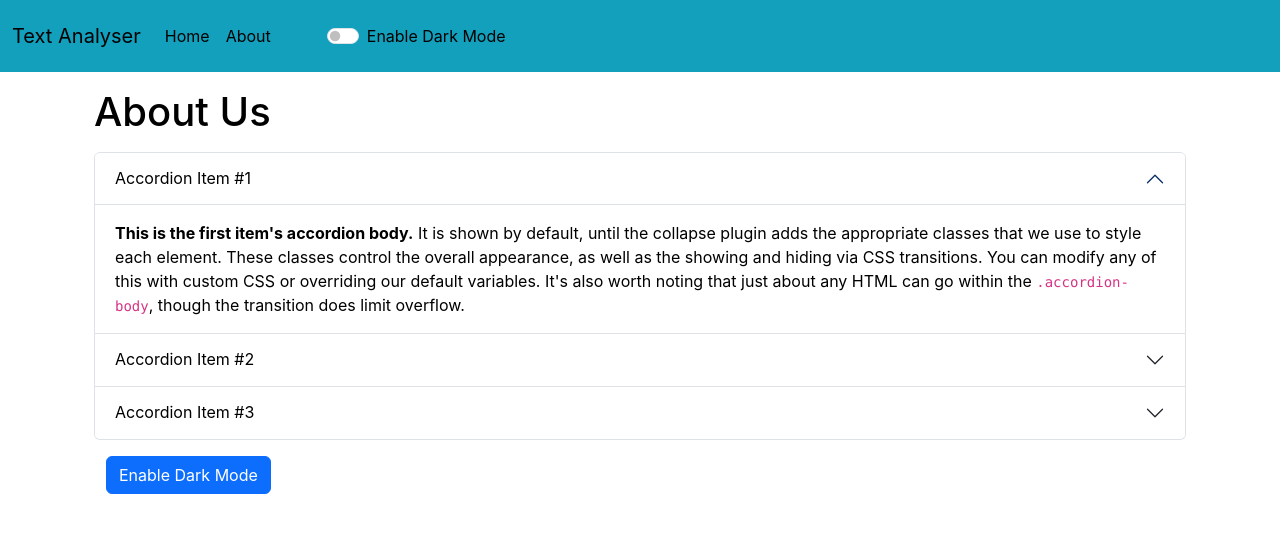
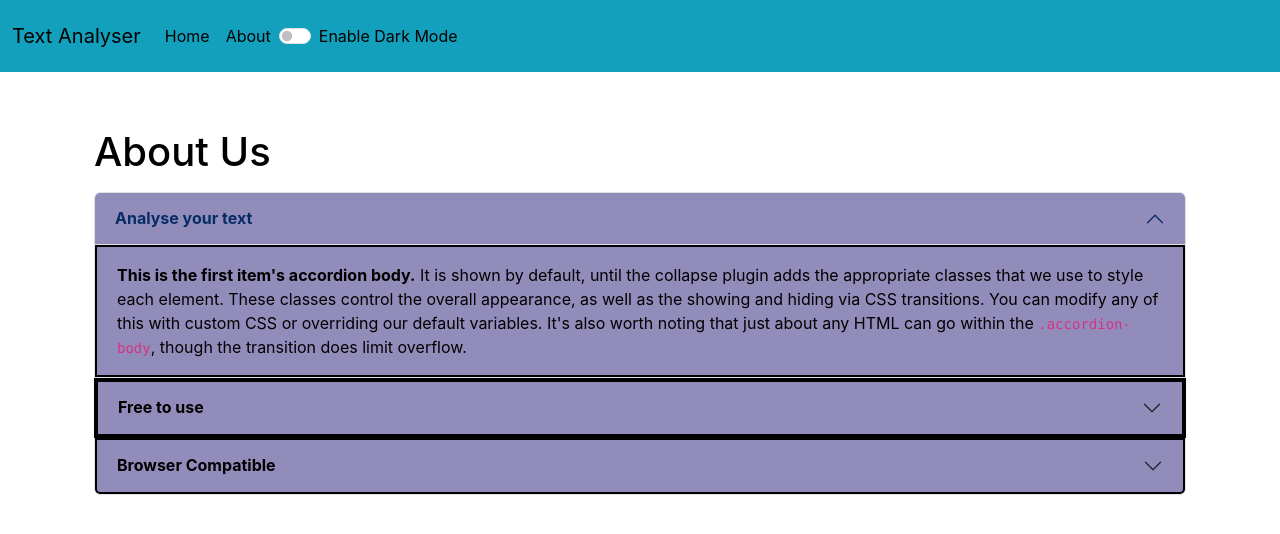
Before and after one commit to Prakhar0202/TextAnalyser, a React (Create React App) app: page /About in a window 1280 px wide. Shown: the top 534 px of the page. Built offline with nearby package versions, Linux system fonts and the light colour scheme.

Commit message:
fixed bugs

```diff
--- a/src/App.js
+++ b/src/App.js
@@ -3,7 +3,7 @@ import Navbar from "./components/Navbar";
 import TextForm from "./components/TextForm";
 import React, { useState } from "react";
 import Alert from "./components/Alert";
-import { BrowserRouter as Router, Routes, Route, Link } from "react-router-dom";
+import { BrowserRouter as Router, Routes, Route } from "react-router-dom";
 import About from "./components/About";
 
 function App() {
@@ -51,7 +51,7 @@ function App() {
                 />
               }
             />
-            <Route exact path="/About" element={<About />} />
+            <Route exact path="/About" element={<About mode={mode} />} />
           </Routes>
         </div>
       </Router>
--- a/src/components/About.js
+++ b/src/components/About.js
@@ -1,40 +1,26 @@
 import React, {useState} from 'react'
 
-export default function About() {
+export default function About(props) {
 
-    const [myStyle, setMyStyle] = useState({
-        color: 'black',
-        backgroundColor: 'white'
-    })
-    const [btntext, setBtnText] = useState("Enable Dark Mode")
-
-    const toggleStyle = ()=>{
-        if(myStyle.color === 'black'){
-            setMyStyle({
-                color: 'white',
-                backgroundColor: 'black',
-                border: '1px solid white'
-
-            })
-            setBtnText("Enable Light Mode")
-        }
-        else{
-            setMyStyle({
-                color: 'black',
-                backgroundColor: 'white'
-            })
-            setBtnText("Enable Dark Mode");
-        }
-    }
+    // const [myStyle, setMyStyle] = useState({
+    //     color: 'black',
+    //     backgroundColor: 'white'
+    // })
+   let myStyle = {
+    color: props.mode === 'dark'?'white':'black',
+    backgroundColor: props.mode === 'dark'?'#165497':'#928cbb',
+    border : "2px solid",
+    borderColor: props.mode === 'dark'?'white':'black'
+   }
 
     return (
-        <div className="container" style={myStyle}>
+        <div className="container" style={{color: props.mode === 'dark'?'white':'black'}}>
             <h1 className="my-3">About Us</h1>
             <div className="accordion" id="accordionExample">
                 <div className="accordion-item">
                     <h2 className="accordion-header" id="headingOne">
-                    <button className="accordion-button" type="button" style={myStyle} data-bs-toggle="collapse" data-bs-target="#collapseOne" aria-expanded="true" aria-controls="collapseOne">
-                        Accordion Item #1
+                    <button className="accordion-button" type="button" style={{backgroundColor: props.mode === 'dark'?'#165497':'#928cbb'}} data-bs-toggle="collapse" data-bs-target="#collapseOne" aria-expanded="true" aria-controls="collapseOne">
+                      <strong>Analyse your text</strong>
                     </button>
                     </h2>
                     <div id="collapseOne" className="accordion-collapse collapse show" aria-labelledby="headingOne" data-bs-parent="#accordionExample">
@@ -46,7 +32,7 @@ export default function About() {
                 <div className="accordion-item" style={myStyle}>
                     <h2 className="accordion-header" id="headingTwo">
                     <button className="accordion-button collapsed" style={myStyle} type="button" data-bs-toggle="collapse" data-bs-target="#collapseTwo" aria-expanded="false" aria-controls="collapseTwo">
-                        Accordion Item #2
+                        <strong>Free to use</strong>
                     </button>
                     </h2>
                     <div id="collapseTwo" className="accordion-collapse collapse" aria-labelledby="headingTwo" data-bs-parent="#accordionExample">
@@ -58,7 +44,7 @@ export default function About() {
                 <div className="accordion-item">
                     <h2 className="accordion-header" id="headingThree">
                     <button className="accordion-button collapsed" style={myStyle} type="button" data-bs-toggle="collapse" data-bs-target="#collapseThree" aria-expanded="false" aria-controls="collapseThree">
-                        Accordion Item #3
+                        <strong>Browser Compatible</strong>
                     </button>
                     </h2>
                     <div id="collapseThree" className="accordion-collapse collapse" aria-labelledby="headingThree" data-bs-parent="#accordionExample">
@@ -68,9 +54,6 @@ export default function About() {
                     </div>
                 </div>
             </div>
-            <div className="container my-3">
-                <button onClick={toggleStyle} type="button" className="btn btn-primary">{btntext}</button>
-            </div>
         </div>
     )
 }
--- a/src/components/Alert.js
+++ b/src/components/Alert.js
@@ -8,11 +8,11 @@ const capitalize = (word)=>{
 }
 
   return (
-
-     props.alert&& <div className="alert alert-success alert-dismissible fade show" role="alert">
+   <div style={{height :'40px' }}>
+    { props.alert&& <div className="alert alert-success alert-dismissible fade show" role="alert">
  <strong>{capitalize(props.alert.type)}</strong> : {props.alert.msg}
   <button type="button" className="btn-close" data-bs-dismiss="alert" aria-label="Close"></button>
+</div>}
 </div>
-
   )
 }
--- a/src/components/Navbar.js
+++ b/src/components/Navbar.js
@@ -17,11 +17,10 @@ export default function Navbar(props) {
             <Link className="nav-link active" aria-current="page" style = {{color: props.mode==='dark'?'white':'black'}} to="/">Home</Link>
           </li>
           <li className="nav-item">
-
-          <Link to='About/' className="nav-link" style = {{color: props.mode==='dark'?'white':'black'}} >{props.aboutText}</Link>
+            <Link className="nav-link" style = {{color: props.mode==='dark'?'white':'black'}} to="/About">{props.aboutText}</Link>
          </li>
         </ul>
-          <div className="form-check form-switch my-3 mx-5">
+          <div className="form-check form-switch my-3 ">
   <input className="form-check-input " onClick={props.toggleMode} type="checkbox" role="switch" id="flexSwitchCheckDefault"/>
   <label className="form-check-label" style = {{color: props.mode==='dark'?'white':'black'}} htmlFor="flexSwitchCheckDefault">Enable Dark Mode</label>
 </div>
--- a/src/components/TextForm.js
+++ b/src/components/TextForm.js
@@ -5,43 +5,43 @@ export default function TextForm(props) {
   const handleUpClick = () => {
     let newText = text.toUpperCase();
     setText(newText);
-    props.showAlert("Converted to UpperCase","success")
+    props.showAlert("Converted to UpperCase", "success");
   };
 
   const handleLowClick = () => {
     let newText = text.toLowerCase();
     setText(newText);
-    props.showAlert("Converted to LowerCase","success")
+    props.showAlert("Converted to LowerCase", "success");
   };
   const handleClearClick = () => {
     let newText = "";
     setText(newText);
-    props.showAlert("Text has been cleared successfully!!!","success")
-
+    props.showAlert("Text has been cleared successfully!!!", "success");
   };
 
   const handleOnChange = (event) => {
     setText(event.target.value);
   };
 
-  const handleCopy =() =>{
+  const handleCopy = () => {
     var text = document.getElementById("myBox");
     text.select();
     navigator.clipboard.writeText(text.value);
-    props.showAlert("Copied to Clipboard!!!","success")
-
-  }
+    props.showAlert("Copied to Clipboard!!!", "success");
+  };
 
   const handleExtraSpaces = () => {
     let newText = text.split(/[ ]+/);
     setText(newText.join(" "));
-    props.showAlert("Extra Spaces has been removed successfully!!!","success")
-
+    props.showAlert("Extra Spaces has been removed successfully!!!", "success");
   };
 
   return (
     <>
-    <div className="container"style={{color: props.mode==='dark'?'white':'black'}} >
+      <div
+        className="container"
+        style={{ color: props.mode === "dark" ? "white" : "black" }}
+      >
         <h1>{props.heading}</h1>
         <div className="my-3">
           <textarea
@@ -50,35 +50,52 @@ export default function TextForm(props) {
             value={text}
             rows="8"
             onChange={handleOnChange}
-          style={{backgroundColor: props.mode==='dark'?'grey':'#ddd6e7', color: props.mode==='dark'?'white':'black'}}
+            style={{
+              backgroundColor: props.mode === "dark" ? "rgb(28 105 181)" : "#ddd6e7",
+              color: props.mode === "dark" ? "white" : "black",
+            }}
           ></textarea>
         </div>
-      <button className="btn btn-primary mx-1" onClick={handleUpClick}>
+        <button className="btn btn-primary mx-1 my-1" onClick={handleUpClick}>
           Convert To UpperCase
         </button>
-      <button className="btn btn-primary mx-1" onClick={handleLowClick}>
+        <button className="btn btn-primary mx-1 my-1" onClick={handleLowClick}>
           Convert To LowerCase
         </button>
-      <button className="btn btn-primary mx-1" onClick={handleClearClick}>
+        <button className="btn btn-primary mx-1 my-1" onClick={handleClearClick}>
           Clear
         </button>
-      <button className="btn btn-primary mx-1" onClick={handleCopy}>
+        <button className="btn btn-primary mx-1 my-1" onClick={handleCopy}>
           Copy
         </button>
-      <button className="btn btn-primary mx-1" onClick={handleExtraSpaces}>
+        <button className="btn btn-primary mx-1 my-1" onClick={handleExtraSpaces}>
           Remove Extra Spaces
         </button>
       </div>
 
-
-    <div className="container my-3 " style={{color: props.mode==='dark'?'white':'black'}} >
+      <div
+        className="container my-3 "
+        style={{ color: props.mode === "dark" ? "white" : "black" }}
+      >
         <h2>Your Text Summary</h2>
-      <p>{text.split(" ").length} words and {text.length} characters</p>
-      <p>{0.008*text.split(" ").length} minutes to read</p>
+        <p>
+          {
+            text.split(" ").filter((element) => {
+              return element.length !== 0;
+            }).length
+          }{" "}
+          words and {text.length} characters
+        </p>
+        <p>{0.008 * text.split(" ").filter((element) => {
+              return element.length !== 0;
+            }).length} minutes to read</p>
         <h2>Preview</h2>
-      <p>{text.length>0?text:"Enter something in the textbox above to preview"}</p>
+        <p>
+          {text.length > 0
+            ? text
+            : "Enter something in the textbox above to preview"}
+        </p>
       </div>
-
     </>
   );
 }
```
Lines whose indentation alone changed are shown as unchanged.
